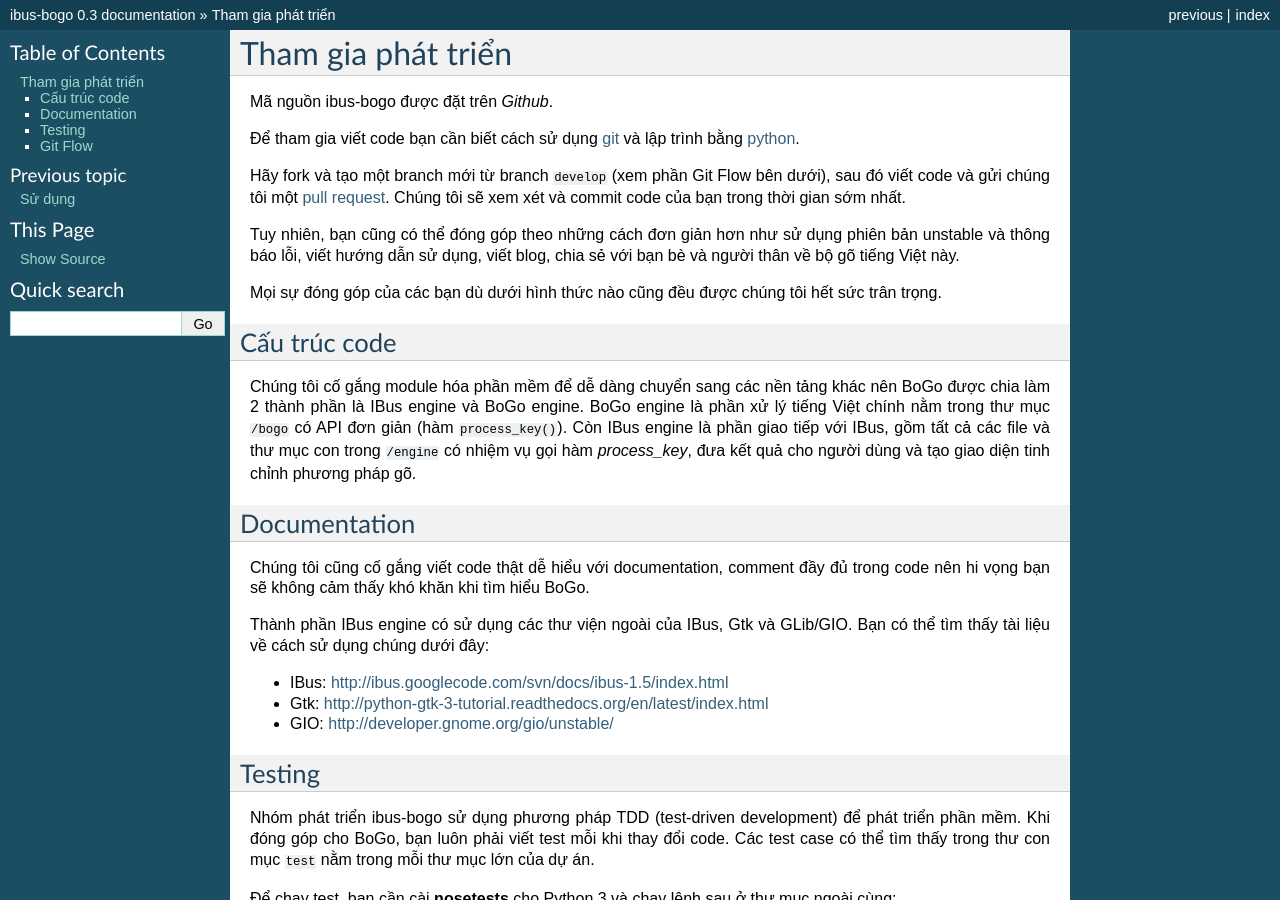
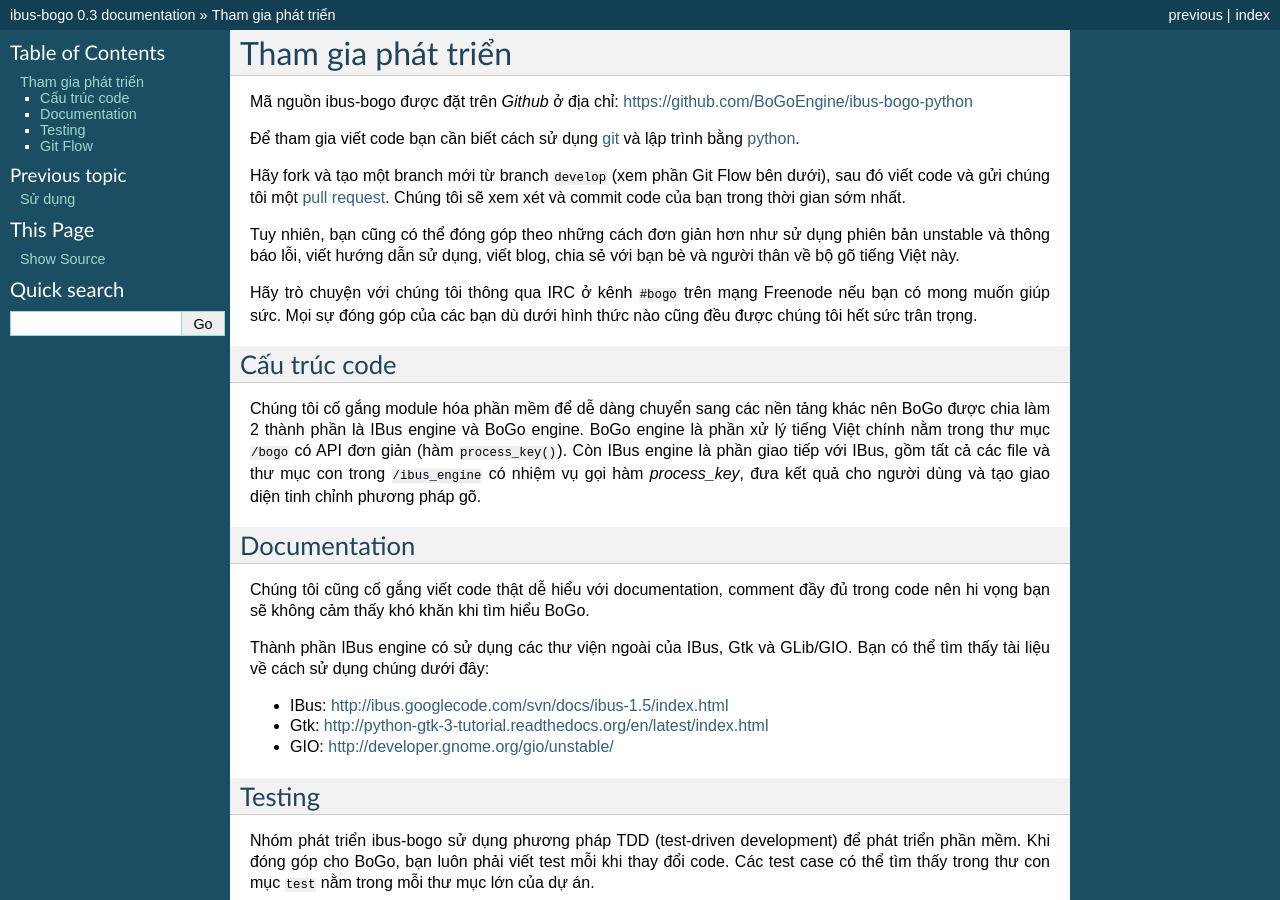
Before and after one commit to BoGoEngine/ibus-bogo, a Sphinx documentation site: the page built from doc/sphinx/contributing.rst, in a window 1280 px wide and 900 px high. Built offline with Sphinx 7.4.7, drawn with Linux system fonts in a browser that asks for light colours; pages that are not in the unit, such as notebooks, are missing from menus.

Commit message:
Add notes on contribution.

```diff
--- a/doc/sphinx/contributing.rst
+++ b/doc/sphinx/contributing.rst
@@ -1,7 +1,7 @@
 Tham gia phát triển
 ===================
 
-Mã nguồn ibus-bogo được đặt trên `Github`.
+Mã nguồn ibus-bogo được đặt trên `Github` ở địa chỉ: https://github.com/BoGoEngine/ibus-bogo-python
 
 Để tham gia viết code bạn cần biết cách sử dụng `git`_ và lập trình bằng
 `python`_.
@@ -14,8 +14,9 @@ Tuy nhiên, bạn cũng có thể đóng góp theo những cách đơn giản h
 sử dụng phiên bản unstable và thông báo lỗi, viết hướng dẫn sử dụng,
 viết blog, chia sẻ với bạn bè và người thân về bộ gõ tiếng Việt này.
 
-Mọi sự đóng góp của các bạn dù dưới hình thức nào cũng đều được chúng tôi
-hết sức trân trọng.
+Hãy trò chuyện với chúng tôi thông qua IRC ở kênh ``#bogo`` trên mạng Freenode
+nếu bạn có mong muốn giúp sức. Mọi sự đóng góp của các bạn dù dưới hình thức
+nào cũng đều được chúng tôi hết sức trân trọng.
 
 .. _Github: https://github.com/BoGoEngine/ibus-bogo-python
 .. _git: http://git-scm.com/book
@@ -29,7 +30,7 @@ Chúng tôi cố gắng module hóa phần mềm để dễ dàng chuyển sang
 khác nên BoGo được chia làm 2 thành phần là IBus engine và BoGo engine.
 BoGo engine là phần xử lý tiếng Việt chính nằm trong thư mục ``/bogo``
 có API đơn giản (hàm ``process_key()``). Còn IBus engine là phần giao tiếp
-với IBus, gồm tất cả các file và thư mục con trong ``/engine`` có nhiệm vụ
+với IBus, gồm tất cả các file và thư mục con trong ``/ibus_engine`` có nhiệm vụ
 gọi hàm `process_key`, đưa kết quả cho người dùng và tạo giao diện tinh
 chỉnh phương pháp gõ.
 
```
